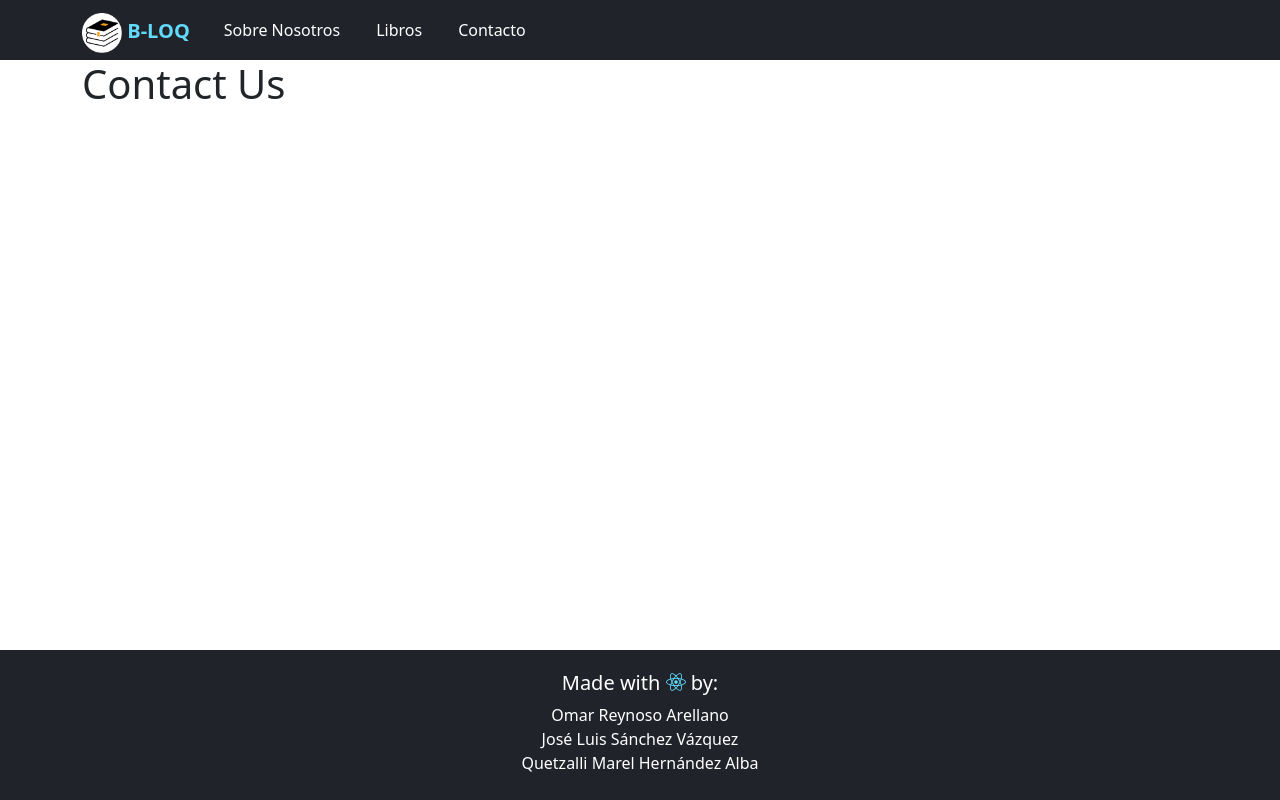
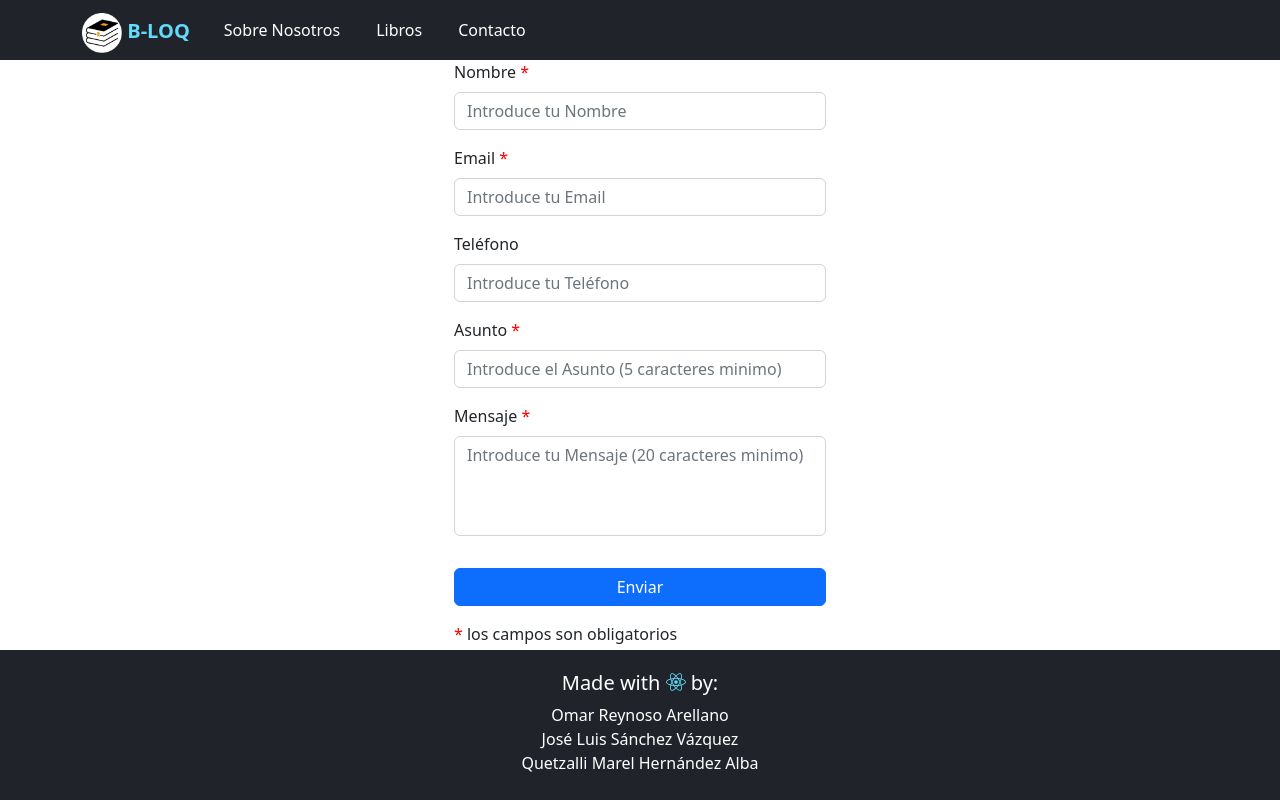
Before and after one commit to LobiLux-Dev/Proyecto-Final-5to-Semestre, a React (Create React App) app in the folder frontend/: page /contact in a window 1280 px wide. Built offline with nearby package versions, Linux system fonts and the light colour scheme.

Commit message:
adding the contact form

```diff
--- a/frontend/src/pages/Contact.tsx
+++ b/frontend/src/pages/Contact.tsx
@@ -1,11 +1,77 @@
+import '../styles/pages/Contact.css'
 import { useEffect } from 'react'
+import { Button, Form } from 'react-bootstrap'
 
 const Contact = () => {
   useEffect(() => {
     document.title = 'B-LOQ - Contact Us'
   })
 
-  return <h1>Contact Us</h1>
+  return (
+    <Form className='col-xl-4 col-lg-5 col-md-6 col-sm-8'>
+      <Form.Group controlId='name'>
+        <Form.Label>
+          Nombre <span>*</span>
+        </Form.Label>
+        <Form.Control
+          required
+          type='text'
+          title='Introduce tu Nombre'
+          placeholder='Introduce tu Nombre'
+        />
+      </Form.Group>
+      <Form.Group controlId='email'>
+        <Form.Label>
+          Email <span>*</span>
+        </Form.Label>
+        <Form.Control
+          required
+          type='email'
+          title='Introduce tu Email'
+          placeholder='Introduce tu Email'
+        />
+      </Form.Group>
+      <Form.Group controlId='phone'>
+        <Form.Label>Teléfono</Form.Label>
+        <Form.Control
+          type='tel'
+          maxLength={10}
+          title='Introduce tu Teléfono'
+          placeholder='Introduce tu Teléfono'
+        />
+      </Form.Group>
+      <Form.Group controlId='issue'>
+        <Form.Label>
+          Asunto <span>*</span>
+        </Form.Label>
+        <Form.Control
+          required
+          type='text'
+          minLength={5}
+          title='Introduce el Asunto'
+          placeholder='Introduce el Asunto (5 caracteres minimo)'
+        />
+      </Form.Group>
+      <Form.Group controlId='message'>
+        <Form.Label>
+          Mensaje <span>*</span>
+        </Form.Label>
+        <Form.Control
+          required
+          as='textarea'
+          minLength={20}
+          title='Introduce tu Mensaje'
+          placeholder='Introduce tu Mensaje (20 caracteres minimo)'
+        />
+      </Form.Group>
+      <Button variant='primary' type='submit'>
+        Enviar
+      </Button>
+      <div>
+        <span>*</span> los campos son obligatorios
+      </div>
+    </Form>
+  )
 }
 
 export default Contact
--- /dev/null
+++ b/frontend/src/styles/pages/Contact.css
@@ -0,0 +1,26 @@
+form {
+  margin-bottom: 1rem;
+  margin: 0 auto;
+}
+
+form > div {
+  margin-bottom: 1rem;
+}
+
+form > div > label > span {
+  color: #f00;
+}
+
+form > div > textarea {
+  resize: none;
+  height: 100px;
+}
+
+form > button.btn {
+  width: 100%;
+  margin: 1rem 0;
+}
+
+form > div > span {
+  color: #f00;
+}
```
